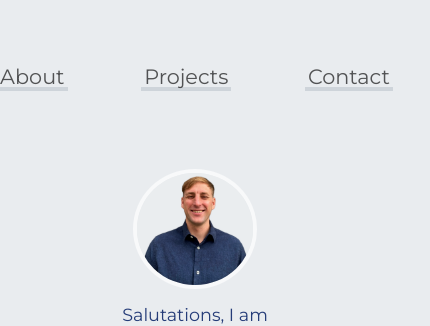
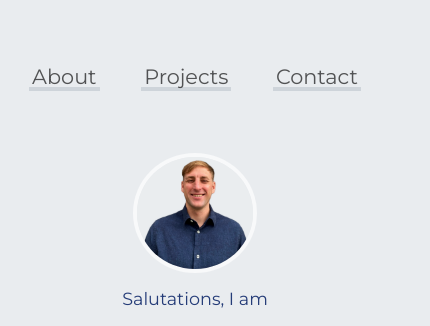
Before and after one commit to David-Nosach/Web-Portfolio, a plain HTML site: page index.html in a window 390 px wide. Shown: the top 326 px of the page, 430 px wide, since content can reach past the window. Drawn offline with Linux system fonts and the light colour scheme.

Commit message:
fixing nav

```diff
--- a/styles.css
+++ b/styles.css
@@ -418,8 +418,24 @@ img {
 }
 
 @media all and (max-width: 855px) {
+  /* .nav {
+    max-width: 1200px;
+    width: 80%;
+    margin: 4rem auto 0 auto;
+  } */
+
+  /* .nav {
+    display: flex;
+    flex-wrap: wrap;
+  } */
+
+  .nav__item {
+    padding: 0px;
+  }
+
   .nav__list {
     justify-content: center;
+    align-items: default;
   }
 
   .heroTextImage {
```
